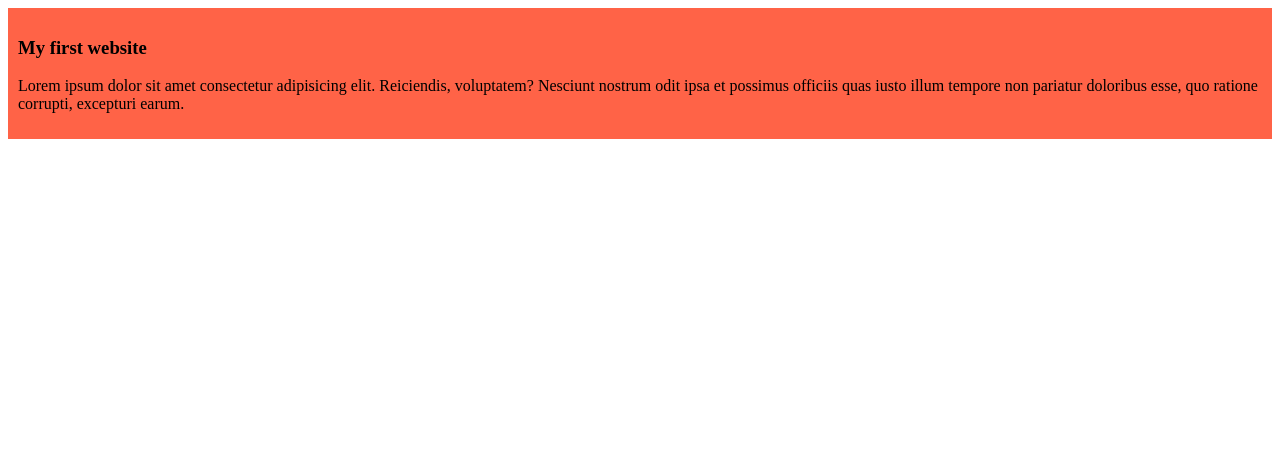
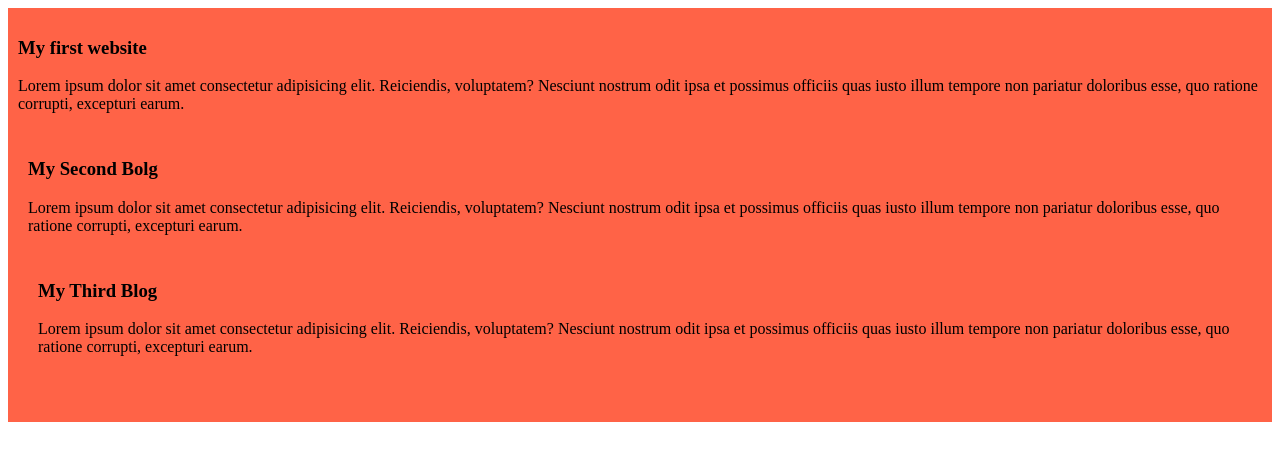
Before and after one commit to 96shahadat/my-simple-website, a plain HTML site: page index.html in a window 1280 px wide. Drawn offline with Linux system fonts and the light colour scheme.

Commit message:
added the second and the third blog

```diff
--- a/index.html
+++ b/index.html
@@ -9,11 +9,25 @@
 </head>
 
 <body>
+
   <div>
     <h3>My first website</h3>
     <p>Lorem ipsum dolor sit amet consectetur adipisicing elit. Reiciendis, voluptatem? Nesciunt nostrum odit ipsa et
       possimus officiis quas iusto illum tempore non pariatur doloribus esse, quo ratione corrupti, excepturi earum.</p>
-  </div>
+
+    <div>
+      <h3>My Second Bolg</h3>
+      <p>Lorem ipsum dolor sit amet consectetur adipisicing elit. Reiciendis, voluptatem? Nesciunt nostrum odit ipsa et
+        possimus officiis quas iusto illum tempore non pariatur doloribus esse, quo ratione corrupti, excepturi earum.
+      </p>
+
+      <div>
+        <h3>My Third Blog</h3>
+        <p>Lorem ipsum dolor sit amet consectetur adipisicing elit. Reiciendis, voluptatem? Nesciunt nostrum odit ipsa
+          et
+          possimus officiis quas iusto illum tempore non pariatur doloribus esse, quo ratione corrupti, excepturi earum.
+        </p>
+      </div>
 </body>
 
 </html>
--- a/style/blog.css
+++ b/style/blog.css
@@ -1,4 +1,5 @@
 div{
   background-color: tomato;
   padding: 10px;
+  margin-bottom: 10px;
 }
```
